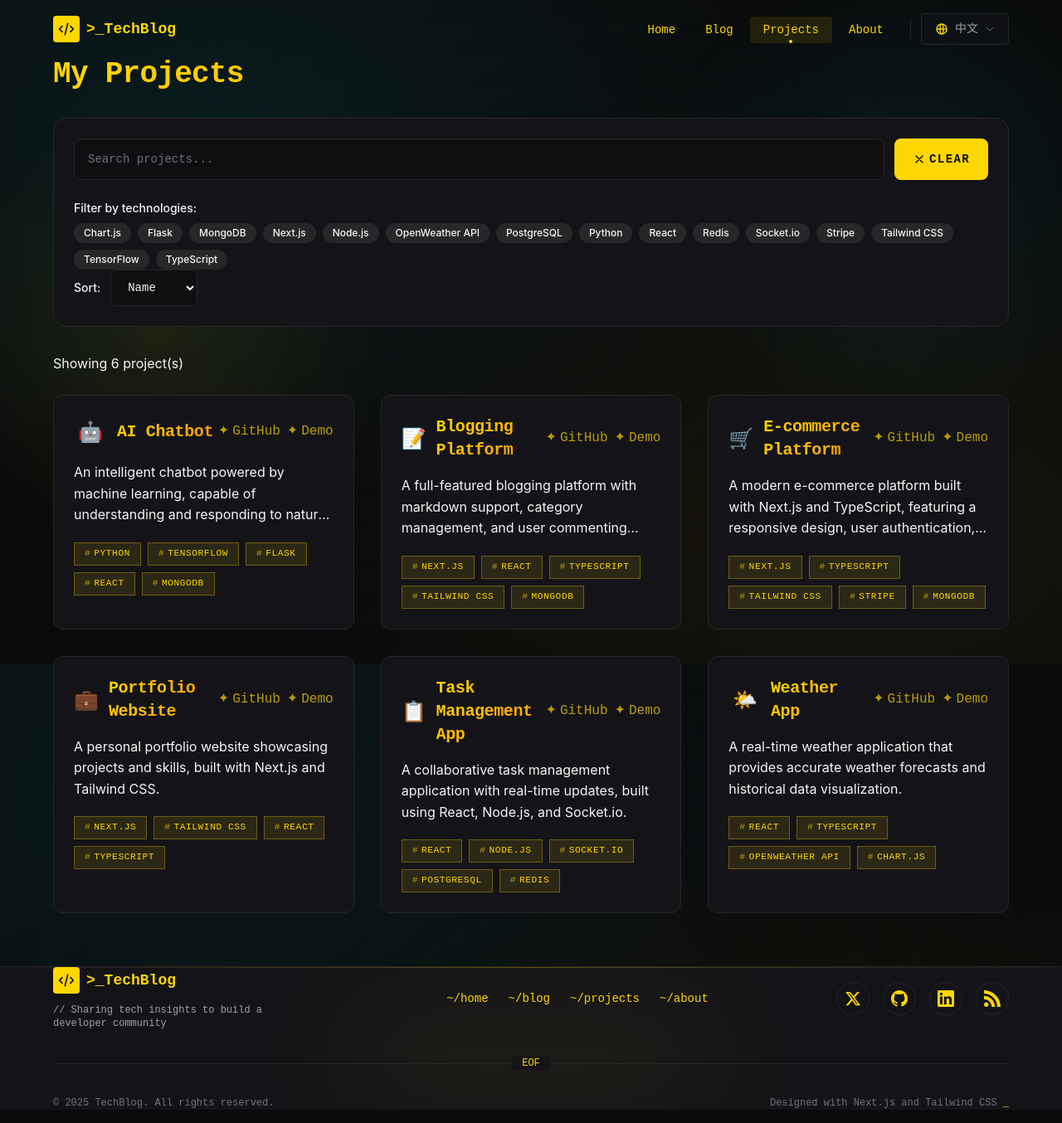
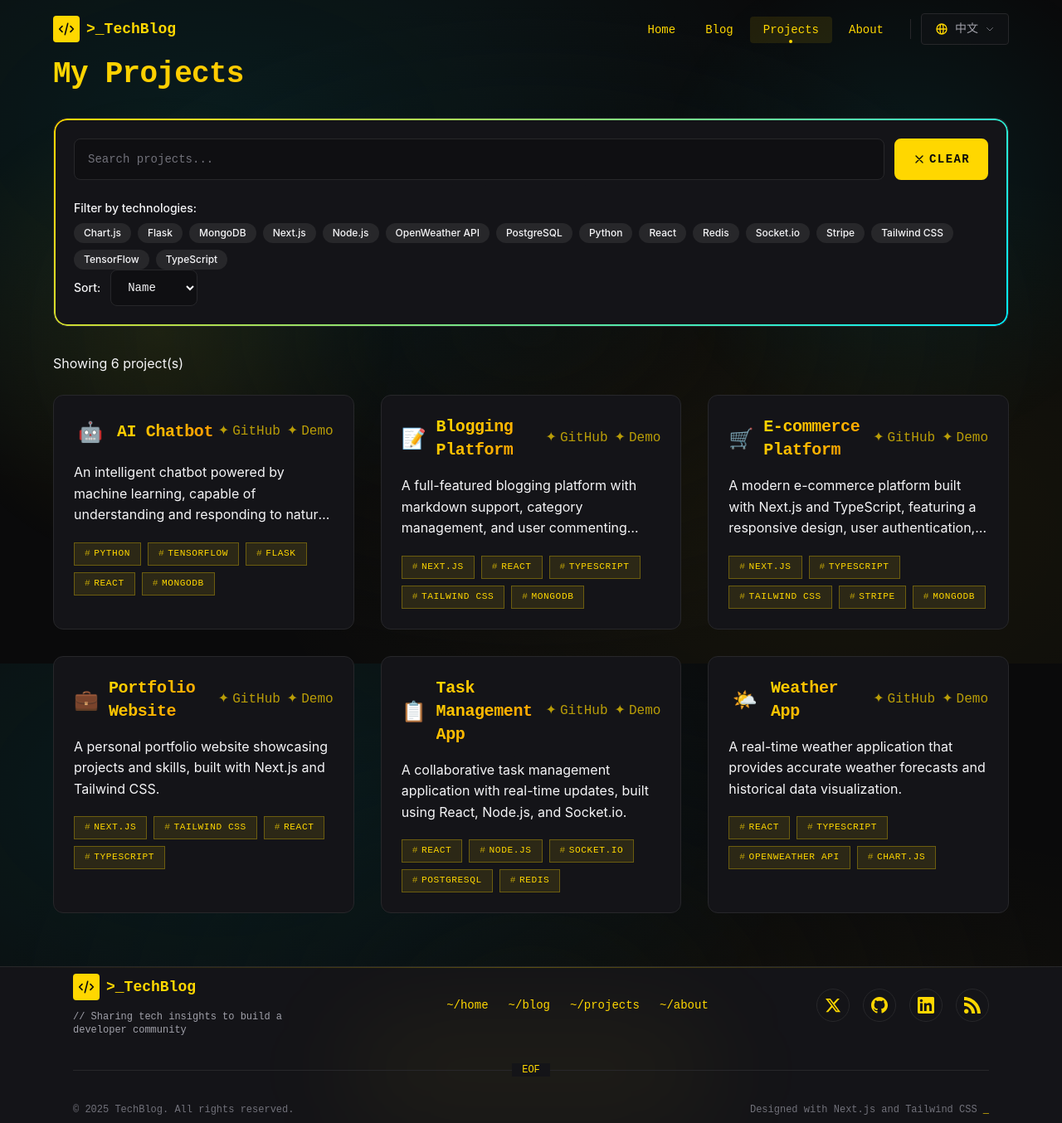
Before and after one commit to YeomanYe/nextjs-blog, a Next.js app: page /about/projects in a window 1280 px wide. Shown: the whole page at 83% size. Built offline with nearby package versions, Linux system fonts and the light colour scheme.

Commit message:
fix: ui issue

```diff
--- a/app/[locale]/page.tsx
+++ b/app/[locale]/page.tsx
@@ -38,9 +38,9 @@ export default async function Home({ params }: { params: Promise<{ locale?: stri
                 <path strokeLinecap="round" strokeLinejoin="round" strokeWidth={2} d="M17 8l4 4m0 0l-4 4m4-4H3" />
               </svg>
             </Link>
-            <Link href={`/${locale}/projects`} className="btn-secondary">
+            <Link href={`/${locale}/projects`} className="btn-secondary flex items-center justify-center">
               {t(locale, 'home.hero.viewProjects')}
-              <svg className="inline-block w-4 h-4 ml-2 transition-transform duration-300 hover:translate-x-1" fill="none" viewBox="0 0 24 24" stroke="currentColor">
+              <svg className="inline-block w-4 h-4 ml-2 transition-transform duration-300 group-hover:translate-x-1" fill="none" viewBox="0 0 24 24" stroke="currentColor">
                 <path strokeLinecap="round" strokeLinejoin="round" strokeWidth={2} d="M5 3v4M3 5h4M6 17v4m-2-2h4m5-16l2.286 6.857L21 12l-5.714 2.143L13 21l-2.286-6.857L5 12l5.714-2.143L13 3z" />
               </svg>
             </Link>
--- a/components/Footer.tsx
+++ b/components/Footer.tsx
@@ -36,7 +36,7 @@ export default function Footer({ locale }: FooterProps) {
     <footer className="bg-[var(--bg-surface)] border-t border-[var(--border-color)] mt-16 relative overflow-hidden">
       <div className="absolute top-0 left-0 right-0 h-px bg-gradient-to-r from-transparent via-[var(--color-primary)] to-transparent opacity-30"></div>
 
-      <div className="container mx-auto px-4 py-12 relative z-10">
+      <div className="max-w-6xl mx-auto px-6 py-2 relative z-10">
         <div className="flex flex-col md:flex-row justify-between items-center gap-8">
           <div className="text-center md:text-left">
             <div className="flex items-center gap-2 mb-3 justify-center md:justify-start">
--- a/styles/globals.css
+++ b/styles/globals.css
@@ -160,26 +160,10 @@ a:hover {
   transition: all var(--transition-base);
 }
 
-.card::before, .post-card::before, .tech-card::before {
-  content: '';
-  position: absolute;
-  top: 0;
-  left: 0;
-  right: 0;
-  height: 2px;
-  background: linear-gradient(90deg, transparent 0%, var(--color-primary) 50%, transparent 100%);
-  opacity: 0;
-  transition: opacity var(--transition-base);
-}
-
 .card:hover, .post-card:hover, .tech-card:hover {
   border-color: var(--color-primary);
   transform: translateY(-4px);
   box-shadow: var(--shadow-glow), 0 10px 40px rgba(0, 0, 0, 0.4);
-}
-
-.card:hover::before, .post-card:hover::before, .tech-card:hover::before {
-  opacity: 1;
 }
 
 /* Terminal-style card corner */
@@ -262,6 +246,8 @@ a:hover {
 .btn:hover {
   box-shadow: var(--shadow-glow);
   transform: translateY(-2px);
+  color: var(--bg-main);
+  background: var(--color-primary-light);
 }
 
 .btn:active {
@@ -272,6 +258,8 @@ a:hover {
   background: transparent;
   color: var(--color-primary);
   border-color: var(--color-primary);
+  padding-left: calc(var(--space-6) + var(--space-1));
+  padding-right: calc(var(--space-6) + var(--space-1));
 }
 
 .btn-secondary:hover {
```
